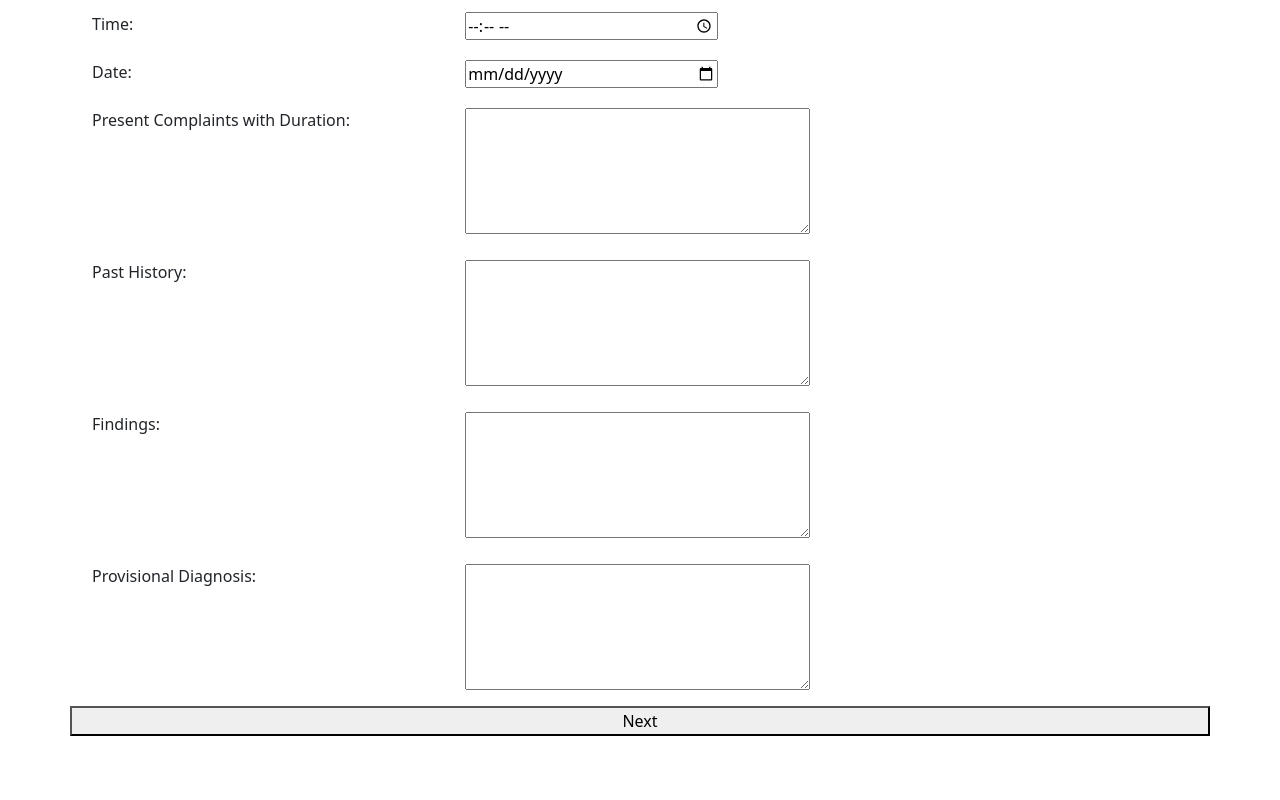
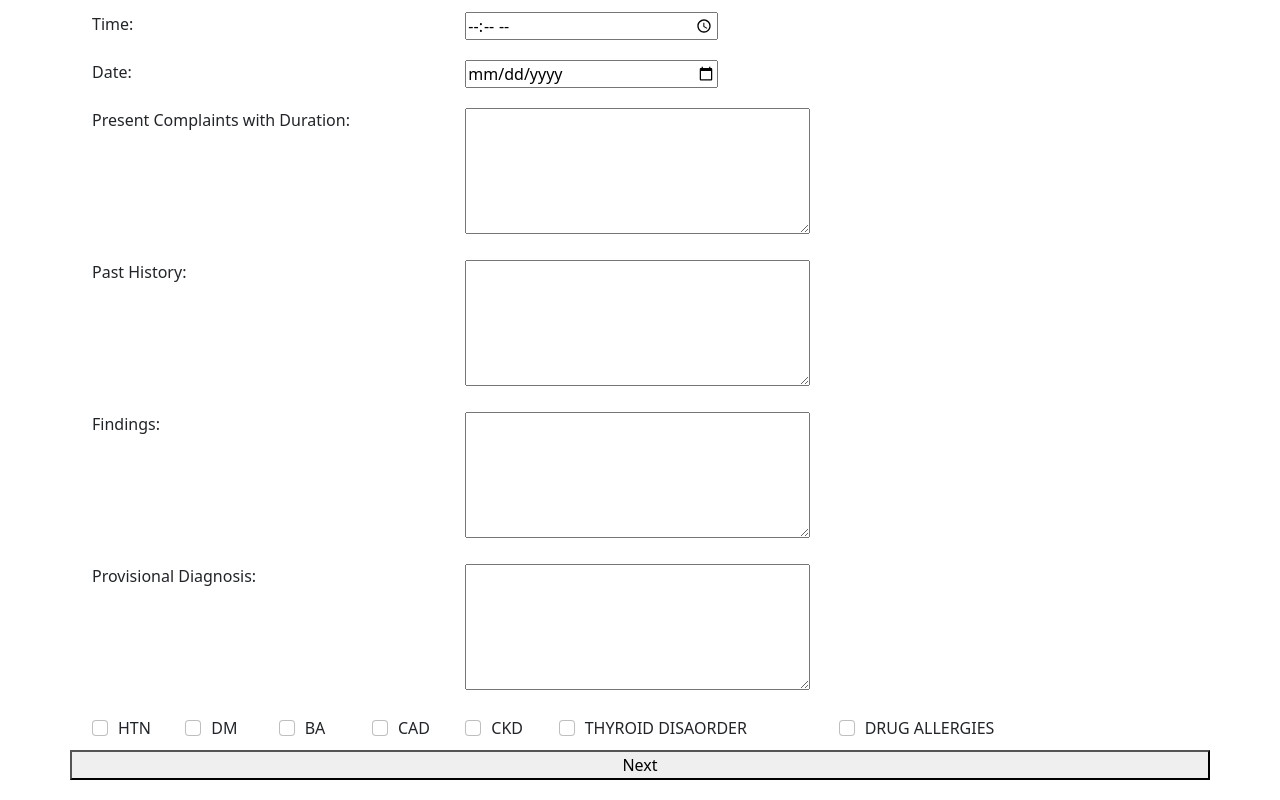
Before and after one commit to abhilashrao18101991/letterhead2, a React (Create React App) app: page / in a window 1280 px wide. Shown: the part 362-1162 px from the top of the page. Before the commit the page ends 1118 px from the top, so only its background shows below. Built offline with nearby package versions, Linux system fonts and the light colour scheme.

Commit message:
Check Boxes and Alignment Issues

```diff
--- a/package.json
+++ b/package.json
@@ -7,6 +7,7 @@
     "@testing-library/react": "^13.2.0",
     "@testing-library/user-event": "^13.5.0",
     "bootstrap": "^5.1.3",
+    "moment": "^2.29.3",
     "react": "^18.1.0",
     "react-bootstrap": "^2.3.1",
     "react-dom": "^18.1.0",
--- a/src/App.css
+++ b/src/App.css
@@ -52,10 +52,10 @@ input {
 }
 
 .letter-head {
-  /* background: url('./letter-head.jpg'); */
+  background: url('./letter-head.jpg');
   width: 210mm;
   height: 297mm;
-  /* background-size: 100%; */
+  background-size: 100%;
   margin: 0px auto;
 }
 
@@ -161,13 +161,26 @@ input {
   height: 50px;
   margin-left: 16px !important;
 }
+
 .investigations {
   margin-top: 20px !important;
   margin-left: -30px !important;
   height: 290px;
 }
+
 .review {
   margin-top: 20px !important;
   margin-left: -30px !important;
   height: 90px;
 }
+
+.checkbox-area {
+  left: 154px;
+  position: relative;
+  top: 45px;
+}
+
+.date {
+  margin-left: 140px;
+  margin-top: 8px;
+}
--- a/src/App.js
+++ b/src/App.js
@@ -2,9 +2,8 @@ import './App.css';
 import React from 'react';
 import 'bootstrap/dist/css/bootstrap.min.css';
 import 'bootstrap/dist/js/bootstrap.bundle.min';
-import LetterHead from './letterHead';
-import ReactToPrint from 'react-to-print';
 import SecondPage from './secondPage';
+import moment from 'moment';
 
 class App extends React.Component {
   constructor(props) {
@@ -25,13 +24,56 @@ class App extends React.Component {
       provDiagnosis: "",
       doctorTab: true,
       patientHistory: "",
-      medicinePageTab: false
+      medicinePageTab: false,
+      isHtn: false,
+      isDm: false,
+      isBa: false,
+      isCad: false,
+      isCkd: false,
+      isThyroid: false,
+      isDrug: false
     }
   }
   onChangeInput = (e) => {
     const { name, value } = e.target
     this.setState({ [name]: value });
   }
+  onChangeHtn = () => {
+    this.setState(initialState => ({
+      isHtn: !initialState.isHtn,
+    }));
+  }
+  onChangeDm = () => {
+    this.setState(initialState => ({
+      isDm: !initialState.isDm,
+    }));
+  }
+  onChangeBa = () => {
+    this.setState(initialState => ({
+      isBa: !initialState.isBa,
+    }));
+  }
+  onChangeCad = () => {
+    this.setState(initialState => ({
+      isCad: !initialState.isCad,
+    }));
+  }
+  onChangeCkd = () => {
+    this.setState(initialState => ({
+      isCkd: !initialState.isCkd,
+    }));
+  }
+  onChangeThyroid = () => {
+    this.setState(initialState => ({
+      isThyroid: !initialState.isThyroid,
+    }));
+  }
+  onChangeDrug = () => {
+    this.setState(initialState => ({
+      isDrug: !initialState.isDrug,
+    }));
+  }
+
   handleSubmit = () => {
     const state = this.state;
     const userData = {
@@ -48,10 +90,18 @@ class App extends React.Component {
       pastHistory: state.pastHistory,
       findings: state.findings,
       provDiagnosis: state.provDiagnosis,
+      isHtn: state.isHtn,
+      isDm: state.isDm,
+      isBa: state.isBa,
+      isCad: state.isCad,
+      isCkd: state.isCkd,
+      isThyroid: state.isThyroid,
+      isDrug: state.isDrug
     }
     this.setState({ patientHistory: userData, doctorTab: false, medicinePageTab: true });
   }
   render() {
+    const date = moment(new Date()).format('YYYY-MM-DD');
     return (
       <>
         {this.state.doctorTab && (
@@ -130,7 +180,7 @@ class App extends React.Component {
                 <label>Date:</label>
               </div>
               <div className="col-8">
-                <input type="date" name="date" value={this.state.date} onChange={this.onChangeInput} />
+                <input type="date" name="date" value={this.state.date} onChange={this.onChangeInput} min={date} />
               </div>
             </div>
             <div className="input_fields row">
@@ -165,6 +215,78 @@ class App extends React.Component {
                 <textarea name="provDiagnosis" value={this.state.provDiagnosis} onChange={this.onChangeInput} rows="5" cols="35" />
               </div>
             </div>
+            <div className="input_fields row">
+              <div className="col-1">
+                <label className="form-check-label">
+                  <input type="checkbox"
+                    checked={this.state.isHtn}
+                    onChange={this.onChangeHtn}
+                    className="form-check-input pr-2"
+                  />
+                  HTN
+                </label>
+              </div>
+              <div className="col-1">
+                <label className="form-check-label">
+                  <input type="checkbox"
+                    checked={this.state.isDm}
+                    onChange={this.onChangeDm}
+                    className="form-check-input pr-2"
+                  />
+                  DM
+                </label>
+              </div>
+              <div className="col-1">
+                <label className="form-check-label">
+                  <input type="checkbox"
+                    checked={this.state.isBa}
+                    onChange={this.onChangeBa}
+                    className="form-check-input pr-2"
+                  />
+                  BA
+                </label>
+              </div>
+              <div className="col-1">
+                <label className="form-check-label">
+                  <input type="checkbox"
+                    checked={this.state.isCad}
+                    onChange={this.onChangeCad}
+                    className="form-check-input pr-2"
+                  />
+                  CAD
+                </label>
+              </div>
+              <div className="col-1">
+                <label className="form-check-label">
+                  <input type="checkbox"
+                    checked={this.state.isCkd}
+                    onChange={this.onChangeCkd}
+                    className="form-check-input pr-2"
+                  />
+                  CKD
+                </label>
+              </div>
+              <div className="col-3">
+                <label className="form-check-label">
+                  <input type="checkbox"
+                    checked={this.state.isThyroid}
+                    onChange={this.onChangeThyroid}
+                    className="form-check-input pr-2"
+                  />
+                  THYROID DISAORDER
+                </label>
+              </div>
+              <div className="col-3">
+                <label className="form-check-label">
+                  <input type="checkbox"
+                    checked={this.state.isDrug}
+                    onChange={this.onChangeDrug}
+                    className="form-check-input pr-2"
+                  />
+                  DRUG ALLERGIES
+                </label>
+              </div>
+            </div>
             <div className="row">
               <button onClick={this.handleSubmit}>Next</button>
             </div>
--- a/src/letterHead.js
+++ b/src/letterHead.js
@@ -14,7 +14,7 @@ class LetterHead extends React.Component {
         this.setState({ patientData: this.props.medicinesHistory ? this.props.medicinesHistory : {} });
     }
     render() {
-        const patientInfo = this.state.patientData ? this.state.patientData.patientHistory : "" ;
+        const patientInfo = this.state.patientData ? this.state.patientData.patientHistory : "";
         return (
             <div className="letter-head">
                 <div className="patient-data-head">
@@ -50,6 +50,31 @@ class LetterHead extends React.Component {
                         </div>
 
                     </div>
+                    <div className="checkbox-area">
+                        <div className="row">
+                            <div className="col-1">
+                                {patientInfo.isHtn === true ? <i className="fas fa-check"></i> : ""}
+                            </div>
+                            <div className="col-1">
+                                {patientInfo.isDm === true ? <i className="fas fa-check"></i> : ""}
+                            </div>
+                            <div className="col-1">
+                                {patientInfo.isBa === true ? <i className="fas fa-check"></i> : ""}
+                            </div>
+                            <div className="col-1">
+                                {patientInfo.isCad === true ? <i className="fas fa-check"></i> : ""}
+                            </div>
+                            <div className="col-1">
+                                {patientInfo.isCkd === true ? <i className="fas fa-check"></i> : ""}
+                            </div>
+                            <div className="col-2">
+                                {patientInfo.isThyroid === true ? <i className="fas fa-check"></i> : ""}
+                            </div>
+                            <div className="col-2">
+                                {patientInfo.isDrug === true ? <i className="fas fa-check"></i> : ""}
+                            </div>
+                        </div>
+                    </div>
                     <div className="right-side-data">
                         <div className="present-complaints">
                             {patientInfo ? patientInfo.presentComplaints : ""}
--- a/src/letterHeadBack.js
+++ b/src/letterHeadBack.js
@@ -2,6 +2,7 @@ import './App.css';
 import React from 'react';
 import 'bootstrap/dist/css/bootstrap.min.css';
 import 'bootstrap/dist/js/bootstrap.bundle.min';
+import moment from 'moment';
 
 class LetterHeadBack extends React.Component {
     constructor(props) {
@@ -15,6 +16,8 @@ class LetterHeadBack extends React.Component {
     }
     render() {
         const medicinesInfo = this.state.medicinesData;
+        const date = moment(new Date()).format('DD/MM/YYYY');
+        const time = moment(new Date()).format('h:mm a');
         return (
             <div className="letter-head-back">
                 <div className="medicine-data-head">
@@ -202,6 +205,8 @@ class LetterHeadBack extends React.Component {
                             {medicinesInfo.review}
                         </div>
                         <div className="col-5">
+                            <div className="date">{date}</div>
+                            <div className="date">{time}</div>
                         </div>
                     </div>
                 </div>
```
Also changed, not shown: 1 other file (tests, documents, lock files or other folders).
